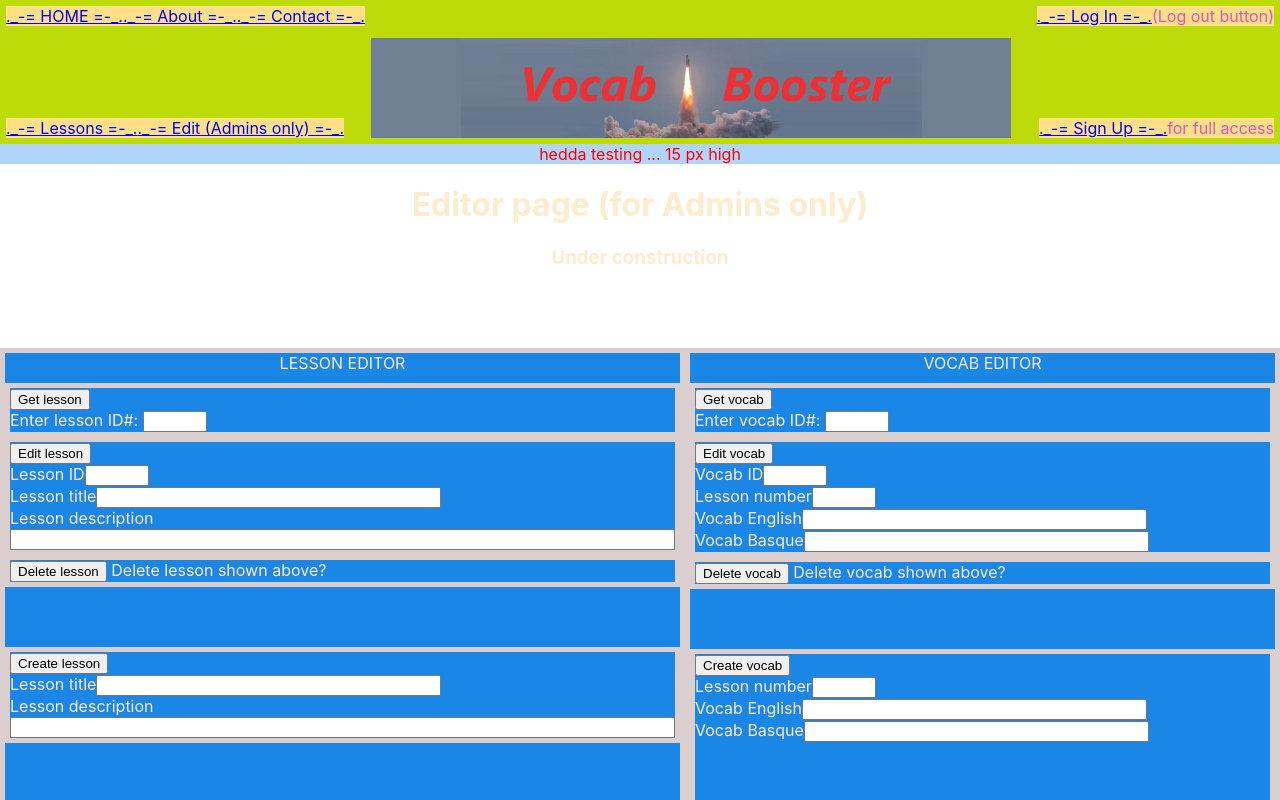
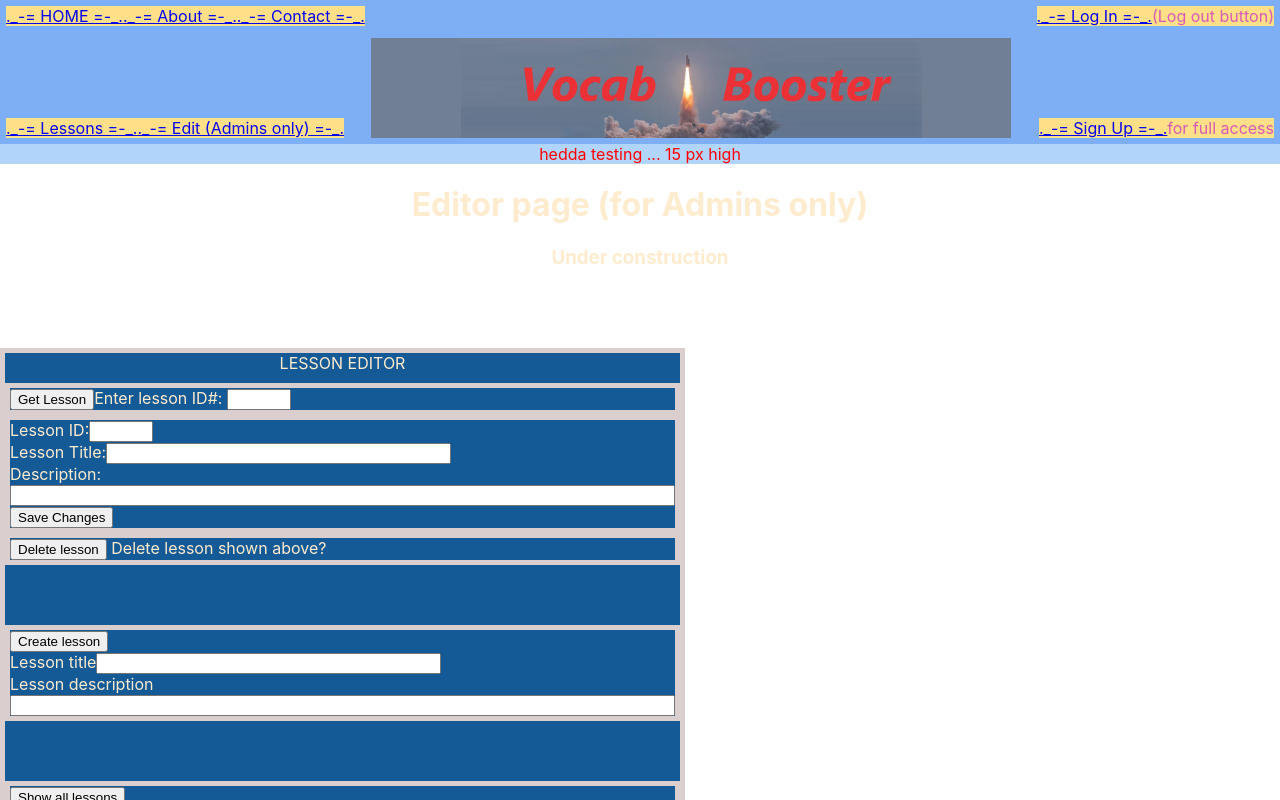
Before and after one commit to sneaky-00-ninja/vocab-boost, a React (Create React App) app: page /edit in a window 1280 px wide. Shown: the top 800 px of the page. Built offline with nearby package versions, Linux system fonts and the light colour scheme.

Commit message:
Got the editor page to be able to GET a lesson, and subsequently PUT adjustments

```diff
--- a/src/components/pages/edit.js
+++ b/src/components/pages/edit.js
@@ -1,10 +1,113 @@
-import React, { Component } from 'react';
+import React, { Component, useState, useEffect } from 'react';
 
 export default class Edit extends Component {
+
+    constructor(props) {
+        super(props);
+
+        this.state = {
+            lessonId: '',
+            title: '',
+            description: '',
+            loading: true,
+            error: null,
+            success: false,
+        };
+    }
+
+    handleInputChange = (event) => {
+        const { name, value } = event.target;
+        this.setState({ [name]: value });
+    }
+
+
+  fetchLesson = () => {
+    const { lessonId } = this.state;
+
+    if (!lessonId) {
+      this.setState({ error: "No such lesson ID." });
+      return;
+    }
+
+
+
+        this.setState({ loading: true, error: null });
+
+
+        fetch(`http://127.0.0.1:5000/lesson/${lessonId}`)   // Fetch lesson data from the API
+          .then(response => {
+            if (!response.ok) {
+              throw new Error('Failed to fetch lesson data');
+            }
+            return response.json();
+          })
+          .then(data => {            // Populate form with fetched lesson data
+            this.setState({
+              title: data.title,
+              description: data.description,
+              loading: false,
+              success: true,
+            });
+          })
+          .catch(error => {
+            this.setState({ error: error.message, loading: false });
+          });
+      }
+
+
+
+    // Handle form submission to update the lesson
+    handleSubmit = (event) => {
+        event.preventDefault();
+
+        const { lessonId, title, description } = this.state;
+     //   const {  } = this.props;
+
+        // Create the payload with the updated title and description
+        const updatedLesson = { lessonId, title, description };
+
+
+
+
+
+
+    // Send a PUT request to update the lesson
+    fetch(`http://127.0.0.1:5000/lesson/${lessonId}`, {
+        method: 'PUT',
+        headers: {
+          'Content-Type': 'application/json',
+        },
+        body: JSON.stringify(updatedLesson),
+      })
+        .then(response => {
+          if (!response.ok) {
+            throw new Error('Failed to update lesson');
+          }
+          return response.json();
+        })
+        .then(data => {
+          console.log('Lesson updated:', data);
+          this.setState({ success: true, error: null });
+        })
+        .catch(error => {
+          this.setState({ error: error.message });
+        });
+    }
+
+
+
+
+
+
     render() {
+        const { lessonId, title, description, loading, error, success } = this.state;
+
+
+
+
         return (
+
             <div className='general-page edit'>
-
 
 
                 <div>
@@ -14,33 +117,73 @@ export default class Edit extends Component {
                 <div className='spacer60 '/>
 
                 <div className='editor-area'>
+                    {success && <p>Lesson updated successfully!</p>}
+                    {error && <p style={{ color: 'red' }}>{error}</p>}
 
 
                     <div className='lesson-editor box'>
                         LESSON EDITOR
                         <div className='spacer10 '/>
                         <div className='manage box'>
-                            <button>Get lesson</button>
-                            <br/>
-                            <label for="get_lesson_id">Enter lesson ID#: </label>
-                            <input type="number" id="get_lesson_id" name="lesson_number" min="1" max="100"  />
+                            <button onClick={this.fetchLesson}>Get Lesson</button>
+
+                            <label htmlFor="get_lesson_id">Enter lesson ID#: </label>
+                            <input
+                                type="number"
+                                id="get_lesson_id"
+                                name="lessonId"
+                                value={lessonId}
+                                onChange={this.handleInputChange}
+                                min="1"
+                                max="100"
+                            />
                         </div>
                         <div className='manage box'>
-                            <button>Edit lesson</button>
-                            <br/>
-                            Lesson ID
-                            <input type="number" id="lesson_id" name="lesson_number" min="1" max="100" />
-                            <br/>
-                            Lesson title
-                            <input type="text" id="lesson_title" name="lesson_title" required minlength="3" maxlength="40" size="40" />
-                            <br/>
-                            Lesson description
-                            <input type="text" id="lesson_description" name="lesson_description" required minlength="3" maxlength="80" size="80" />
+                            <form onSubmit={this.handleSubmit}>
+                                <div>
+                                    <label htmlFor="lessonId">Lesson ID:</label>
+                                    <input
+                                    type="number"
+                                    id="lessonId"
+                                    name="lessonId"  // Important for handleInputChange to work dynamically
+                                    min="1" max="100"
+                                    value={lessonId}
+                                    onChange={this.handleInputChange}
+                                    required
+                                    />
+                                </div>
+                                <div>
+                                    <label htmlFor="title">Lesson Title:</label>
+                                    <input
+                                    type="text"
+                                    id="title"
+                                    name="title"  // Important for handleInputChange to work dynamically
+                                    minlength="3" maxlength="40" size="40"
+                                    value={title}
+                                    onChange={this.handleInputChange}
+                                    required
+                                    />
+                                </div>
+                                <div>
+                                    <label htmlFor="description">Description:</label>
+                                    <input
+                                    id="description"
+                                    name="description"  // Important for handleInputChange to work dynamically
+                                    minlength="3" maxlength="80" size="80"
+                                    value={description}
+                                    onChange={this.handleInputChange}
+                                    required
+                                    />
+                                </div>
+                                <button type="submit">Save Changes</button>
+                            </form>
+
 
                         </div>
-                        <div className='manage box'>  <button>Delete lesson</button> Delete lesson shown above? </div>
+                        <div className='manage box'>
+                            <button>Delete lesson</button> Delete lesson shown above?
+                        </div>
                         <div className='spacer60 '/>
-
                         <div className='manage box'>
                             <button>Create lesson</button>
                             <br/>
@@ -50,12 +193,17 @@ export default class Edit extends Component {
                             Lesson description
                             <input type="text" id="new_lesson_description" name="new_lesson_description" required minlength="3" maxlength="80" size="80" />
                         </div>
-
                         <div className='spacer60 '/>
-                        <div className='manage box'>  <button>Show all lessons</button> **Under construction** </div>
+                        <div className='manage box'>
+                            <button>Show all lessons</button>
+                            <br/>**Under construction**
+                        </div>
                     </div>
 
 
+
+
+                    {/*
                     <div className='vocab-editor box'>
                         VOCAB EDITOR
                         <div className='spacer10 '/>
@@ -79,11 +227,11 @@ export default class Edit extends Component {
                             <br/>
                             Vocab Basque
                             <input type="text" id="vocab_basque" name="vocab_basque" required minlength="1" maxlength="40" size="40" />
-
                         </div>
-                        <div className='manage box'>  <button>Delete vocab</button> Delete vocab shown above? </div>
+                        <div className='manage box'>
+                            <button>Delete vocab</button> Delete vocab shown above?
+                        </div>
                         <div className='spacer60 '/>
-
                         <div className='manage box'>
                             <button>Create vocab</button>
                             <br/>
@@ -95,19 +243,17 @@ export default class Edit extends Component {
                             <br/>
                             Vocab Basque
                             <input type="text" id="new_vocab_description" name="new_vocab_description" required minlength="1"   maxlength="40" size="40" />
-
                             <div className='spacer60 '/>
                             <div className='manage box'>
                                 <button>Show all vocab </button>
                                 <br/>for lesson #
                                 <input type="number" id="lesson_number" name="lesson_number" min="1" max="100"  />
-                                <br/>**Under construction** </div>
+                                <br/>**Under construction**
+                            </div>
                         </div>
 
-                    </div>
-
+                    </div> */}
                 </div>
-
 
 
 
--- a/src/styles/header.scss
+++ b/src/styles/header.scss
@@ -9,7 +9,7 @@
     display: flex;
     flex-direction: column;
     justify-content: space-between;
-    background-color: rgb(188, 219, 8);
+    background-color:  rgb(126 175 244);
     color: rgb(219, 90, 180);
 
     .header-top-row {
--- a/src/styles/pages.scss
+++ b/src/styles/pages.scss
@@ -33,7 +33,7 @@
 .box {
     //padding: 7px white;
     border: solid 5px rgb(218, 206, 206);
-    background-color: rgb(26, 134, 230);
+    background-color: rgb(19, 90, 151);
 }
 
 .manage {
```
Also changed, not shown: src/components/header.js (+7 -7 lines).
